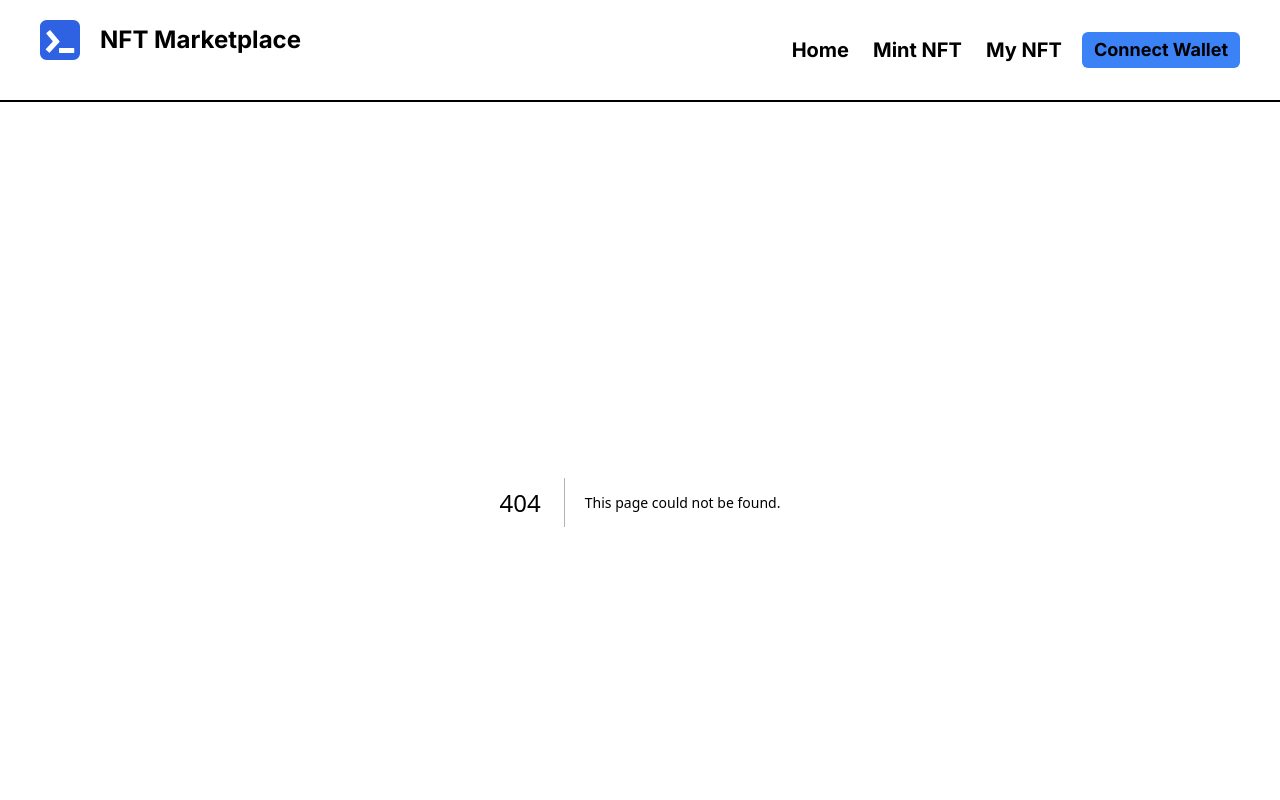
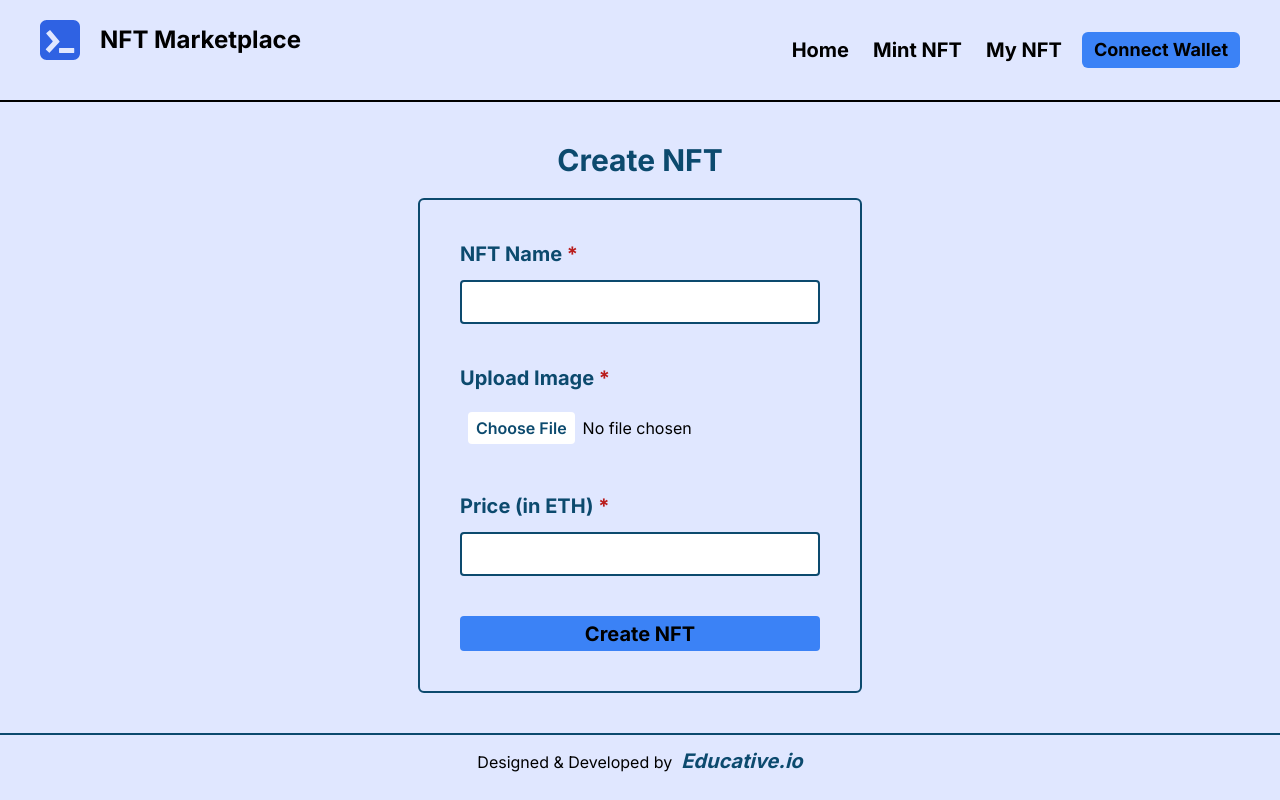
Before and after one commit to snsakib/build-nft-marketplace-dapp, a Next.js app: page /mint-nft in a window 1280 px wide. Before the commit this address had no page. Shown: the top 800 px of the page. Built offline with nearby package versions, Linux system fonts and the light colour scheme.

Commit message:
Add MintNFT component for creating NFTs

```diff
--- /dev/null
+++ b/app/mint-nft/page.js
@@ -0,0 +1,73 @@
+"use client";
+import { useState } from "react";
+
+export default function MintNFT() {
+  const [nftData, setNftData] = useState({
+    name: "",
+    price: "",
+  });
+  const [file, setFile] = useState(null);
+  const [msg, setMsg] = useState("");
+
+  return (
+    <div className="flex flex-col items-center py-10">
+      <h1 className="text-3xl font-bold text-sky-900 mb-5">Create NFT</h1>
+      <form className="border-2 border-sky-900 rounded-md flex flex-col justify-around items-center min-h-max p-10">
+        <div className="flex flex-col justify-around items-start mb-5 min-w-full">
+          <label htmlFor="name" className="text-xl font-bold text-sky-900">
+            NFT Name <span className="text-red-700">*</span>
+          </label>
+          <input
+            type="text"
+            name="name"
+            id="name"
+            className="min-w-full mt-3 rounded min-h-[35px] text-black p-2 border-2 border-sky-900"
+            value={nftData.name}
+            onChange={(e) => setNftData({ ...nftData, name: e.target.value })}
+            required
+          />
+        </div>
+        <div className="flex flex-col justify-around items-start my-5 min-w-full">
+          <label htmlFor="image" className="text-xl font-bold text-sky-900">
+            Upload Image <span className="text-red-700">*</span>
+          </label>
+          <input
+            type="file"
+            name="image"
+            id="image"
+            className="min-w-full mt-3 rounded min-h-[35px] text-black p-2 file:bg-white file:text-sky-900 file:font-semibold file:rounded file:mr-2 file:py-1 file:px-2 file:border-0 file:border-rounded"
+            accept="image/*"
+            onChange={(e) => setFile(e.target.files[0])}
+            required
+          />
+        </div>
+        <div className="flex flex-col justify-around items-start my-5 min-w-full">
+          <label htmlFor="price" className="text-xl font-bold text-sky-900">
+            Price (in ETH) <span className="text-red-700">*</span>
+          </label>
+          <input
+            type="number"
+            name="price"
+            id="price"
+            className="min-w-full mt-3 rounded min-h-[35px] text-black p-2 border-2 border-sky-900"
+            value={nftData.price}
+            onChange={(e) => setNftData({ ...nftData, price: e.target.value })}
+            required
+          />
+        </div>
+        <div>
+          <p>{msg}</p>
+        </div>
+        <div className="flex flex-col justify-around items-start mt-5 min-w-full">
+          <button
+            id="submit"
+            className="rounded font-bold text-xl min-w-full min-h-[35px] bg-blue-500"
+            type="submit"
+          >
+            Create NFT
+          </button>
+        </div>
+      </form>
+    </div>
+  );
+}
```
